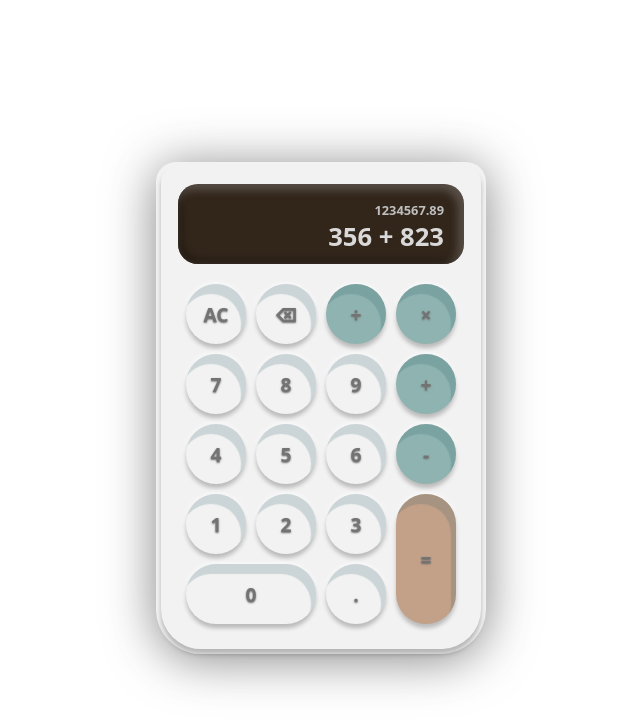
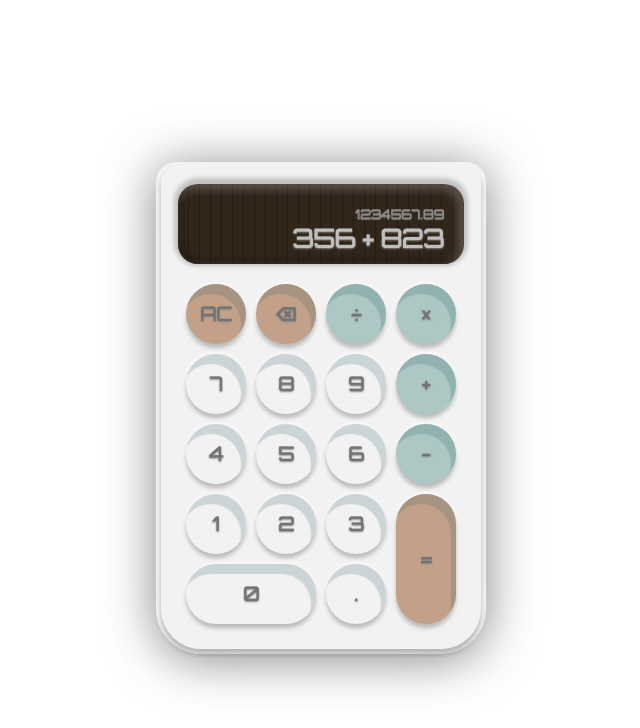
Before and after one commit to gnossiennes/calculator, a plain HTML site: page index.html in a window 1280 px wide. Shown: the whole page, without its empty margins (319-959 px from the left). Drawn offline with Linux system fonts and the light colour scheme.

Commit message:
add fine adj to color/styling

```diff
--- a/index.html
+++ b/index.html
@@ -6,6 +6,7 @@
     <meta name="viewport" content="width=device-width, initial-scale=1.0">
     <title>Document</title>
     <link rel="stylesheet" href="styles.css">
+    <link rel="stylesheet" href="https://fonts.googleapis.com/css?family=Orbitron">
     <script src="script.js" defer></script>
 </head>
 <body>
@@ -16,18 +17,18 @@
                 <div class="current-calc">356 + 823</div>
             </div>
             <div class="keys">
-                <button class="key">AC</button>
-                <button class="key">⌫</button>
-                <button class="key operand">÷</button>
-                <button class="key operand">×</button>
+                <button class="key del">AC</button>
+                <button class="key del">⌫</button>
+                <button class="key operator">÷</button>
+                <button class="key operator">×</button>
                 <button class="key">7</button>
                 <button class="key">8</button>
                 <button class="key">9</button>
-                <button class="key operand">+</button>
+                <button class="key operator">+</button>
                 <button class="key">4</button>
                 <button class="key">5</button>
                 <button class="key">6</button>
-                <button class="key operand">-</button>
+                <button class="key operator">-</button>
                 <button class="key">1</button>
                 <button class="key">2</button>
                 <button class="key">3</button>
--- a/styles.css
+++ b/styles.css
@@ -7,7 +7,7 @@ body {
     justify-content: center;
     align-items: center;
     height: 100vh;
-    font-family: system-ui, -apple-system, BlinkMacSystemFont, 'Segoe UI', Roboto, Oxygen, Ubuntu, Cantarell, 'Open Sans', 'Helvetica Neue', sans-serif;
+    font-family: Orbitron, system-ui, -apple-system, BlinkMacSystemFont, 'Segoe UI', Roboto, Oxygen, Ubuntu, Cantarell, 'Open Sans', 'Helvetica Neue', sans-serif;
     font-weight: 800;
 }
 
@@ -33,24 +33,35 @@ body {
     flex-direction: column;
     justify-content: flex-end;
     align-items: flex-end;
-    background-color: hsl(30,30%,15%);
     margin: 12px 12px 0px;
     padding: 10px;
     min-height: 80px;
     border-radius: 20px;
-    box-shadow: inset -4px 4px 8px 2px hsla(0,0%,80%, 0.25), inset 5px -5px 5px 0px hsla(30,30%,10%, 0.75);
-    color: hsl(0,0%,85%);
+    box-shadow: 0 -2px 4px 4px hsla(0,0%,20%, 0.25), inset -4px 4px 8px 2px hsla(0,0%,80%, 0.25), inset 5px -5px 5px 0px hsla(30,30%,10%, 0.75);
+
+    background-color: hsl(30,30%,15%);
+    background:
+    repeating-linear-gradient(
+        90deg,
+        hsl(30,30%,15%),
+        hsl(30,30%,15%) 10px,
+        hsl(30,30%,11%) 10px,
+        hsl(30,30%,11%) 11px
+    );
 }
 
 .previous-calc {
     font-size: 0.8em;
-    color: hsl(0,0%,75%);
+    color: hsl(0,0%,55%);
     padding: 0 10px;
+    text-shadow: 0px 0.5px 1px hsla(0,0%,80%, 0.5);
 }
 
 .current-calc {
     font-size: 1.6em;
+    color: hsl(0,0%,75%);
     padding: 0 10px;
+    text-shadow: 0px 1px 2px hsla(0,0%,80%, 0.5);
 }
 
 .keys {
@@ -68,16 +79,25 @@ body {
     border: none;
     background-color: hsl(0,0%,95%);
     box-shadow: 0 4px 4px rgba(0,0,0,0.25), 0 0 5px 1px rgba(255,255,255,0.75), inset -5px 10px 1px rgba(48,95,107, 0.2);
-    font-family: system-ui, -apple-system, BlinkMacSystemFont, 'Segoe UI', Roboto, Oxygen, Ubuntu, Cantarell, 'Open Sans', 'Helvetica Neue', sans-serif;
+    font-family: Orbitron, system-ui, -apple-system, BlinkMacSystemFont, 'Segoe UI', Roboto, Oxygen, Ubuntu, Cantarell, 'Open Sans', 'Helvetica Neue', sans-serif;
     font-weight: 800;
     font-size: 1.2em;
     color: hsl(0,0%,45%);
-    text-shadow: 0px 1px 2px hsl(0,0%,40%);
+    text-shadow: 0px 1px 2px hsl(0,0%,50%);
 }
 
-.operand {
-    background-color: hsl(176,19%,63%);
+.operator {
+    background-color: hsl(176,19%,73%);
     box-shadow: 0 4px 4px rgba(0,0,0,0.25), 0 0 5px 1px rgba(255,255,255,0.75), inset -5px 10px 1px rgba(40,95,107, 0.2);
+}
+
+.enter {
+    background-color: hsl(25,33%,65%);
+    grid-row: span 2;
+}
+
+.del {
+    background-color: hsl(25,33%,65%);
 }
 
 
@@ -85,17 +105,16 @@ body {
     background-color: hsl(0,0%,85%);
 }
 
-.operand:hover {
-    background-color: hsl(176,19%,53%);
-}
-
-.enter {
-    background-color: hsl(25,33%,65%);
-    grid-row: span 2;
+.operator:hover {
+    background-color: hsl(176,19%,65%);
 }
 
 .enter:hover {
-    background-color: hsl(25,33%,55%)
+    background-color: hsl(25,33%,60%)
+}
+
+.del:hover {
+    background-color: hsl(25,33%,60%)
 }
 
 .zero {
```
